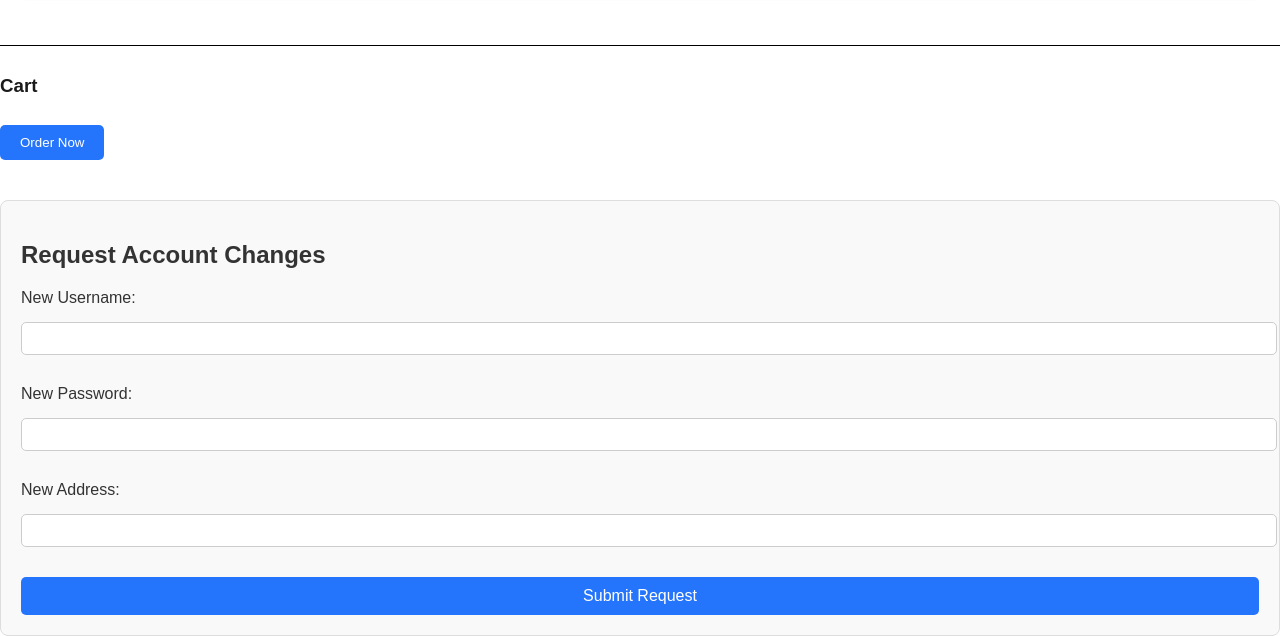
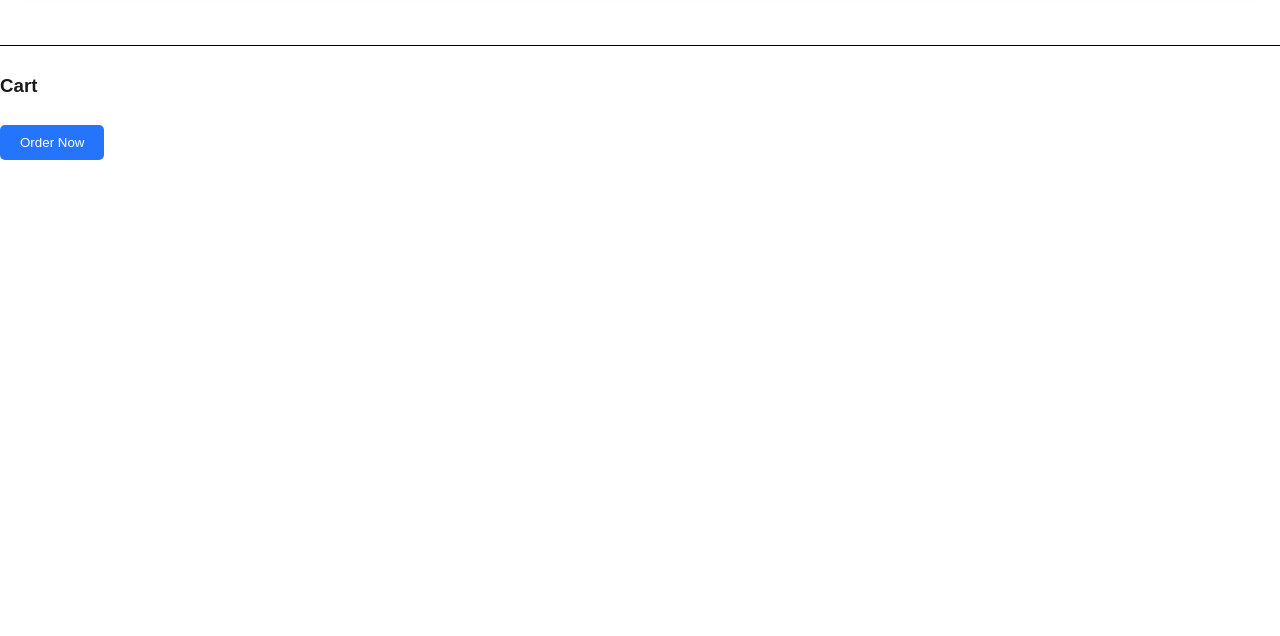
Before and after one commit to thegtabot/DeliveryDrone, a Flask app: page /dashboard in a window 1280 px wide. Shown: the part 2273-2909 px from the top of the page. After the commit the page ends 2433 px from the top, so only its background shows below. Run offline with Flask 3, Linux system fonts and the light colour scheme; a user stored in the database is signed in; data that the repository does not hold is empty; some libraries are stand-ins or nearby versions.

Commit message:
Update dashboard.html

```diff
--- a/webApp/templates/dashboard.html
+++ b/webApp/templates/dashboard.html
@@ -48,44 +48,7 @@
             background-color: #005f73;
         }
 
-        /* Request Changes Section */
-        .request-changes {
-            margin-top: 40px;
-            padding: 20px;
-            border: 1px solid #ddd;
-            border-radius: 8px;
-            background-color: #f9f9f9;
-        }
-        .request-changes h2 {
-            font-size: 1.5em;
-            margin-bottom: 10px;
-            color: #333;
-        }
-        .request-changes label {
-            display: block;
-            margin: 10px 0 5px;
-        }
-        .request-changes input[type="text"],
-        .request-changes input[type="password"] {
-            width: 100%;
-            padding: 8px;
-            margin-bottom: 10px;
-            border: 1px solid #ccc;
-            border-radius: 5px;
-        }
-        .request-changes button {
-            background-color: #2575fc;
-            color: white;
-            border: none;
-            padding: 10px 20px;
-            border-radius: 5px;
-            cursor: pointer;
-            font-size: 1em;
-            transition: background-color 0.3s ease;
-        }
-        .request-changes button:hover {
-            background-color: #1e5cb7;
-        }
+
     </style>
 </head>
 <body>
@@ -167,26 +130,7 @@
     </div>
     <button onclick="placeOrder()">Order Now</button>
 
-   <!-- Request Changes Section -->
-<section class="request-changes">
-    <h2>Request Account Changes</h2>
-    <form action="{{ url_for('request_changes') }}" method="post" style="display: flex; flex-direction: column; gap: 10px;">
-        <!-- User request to change their username -->
-        <label for="new-username">New Username:</label>
-        <input type="text" id="new-username" name="new_username">
 
-        <!-- User request to change their password -->
-        <label for="new-password">New Password:</label>
-        <input type="password" id="new-password" name="new_password">
-
-        <!-- User request to change their home address -->
-        <label for="new-address">New Address:</label>
-        <input type="text" id="new-address" name="new_address">
-
-        <!-- Submit button -->
-        <button type="submit">Submit Request</button>
-    </form>
-</section>
 
 
     <script src="https://unpkg.com/leaflet@1.7.1/dist/leaflet.js"></script>
@@ -229,7 +173,7 @@
         }
 
     function fetchDroneLocation() {
-        fetch('http://192.168.1.186:5000/get-drone-coordinates')
+        fetch('http://10.0.0.2:5000/get-drone-coordinates')
             .then(response => response.json())
             .then(data => {
                 if (data.status === 'success') {
```
